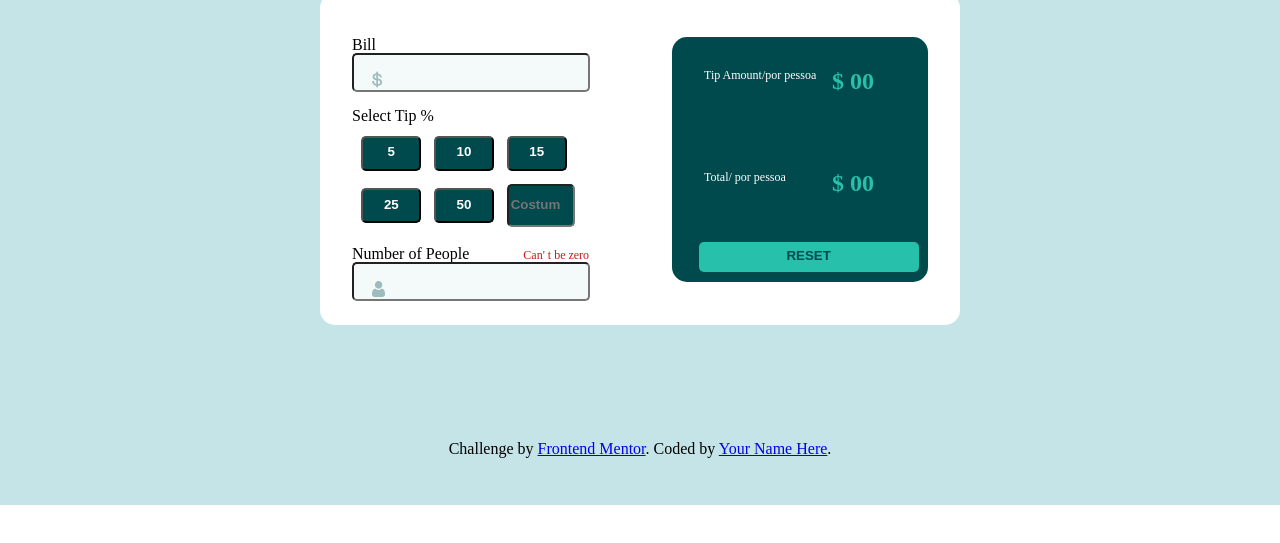
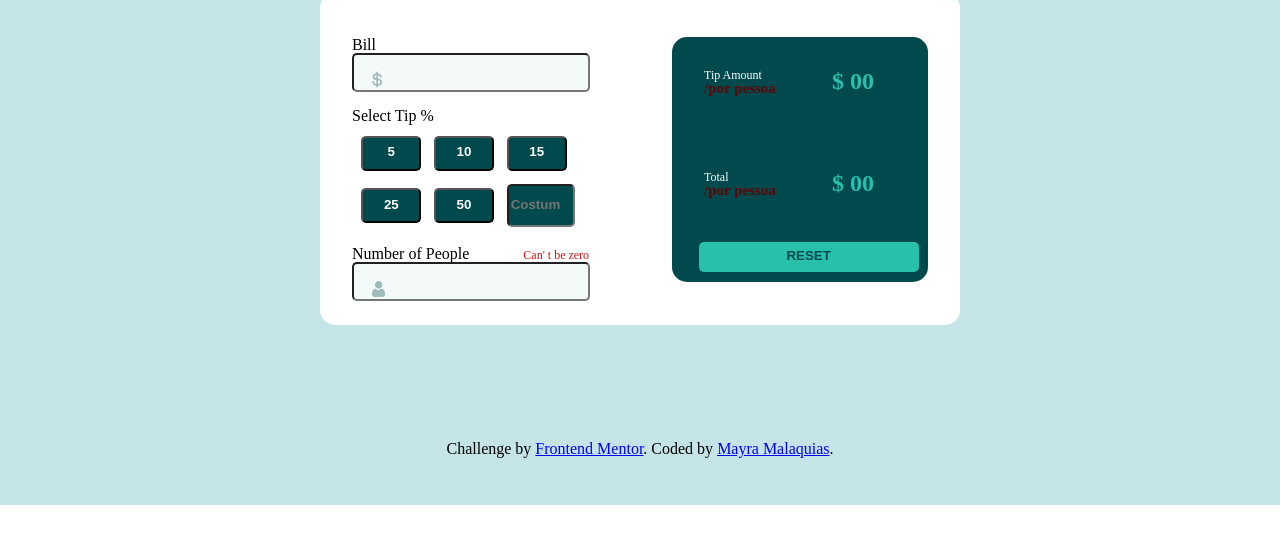
Before and after one commit to Mayramv/Calculadora_De_Gorjetas, a plain HTML site: page index.html in a window 1280 px wide. Shown: the part 189-732 px from the top of the page. Drawn offline with Linux system fonts and the light colour scheme.

```diff
--- a/css/style_main.css
+++ b/css/style_main.css
@@ -108,6 +108,7 @@
 .valores{
     display: flex;
     flex-direction: row;
+
     width:100%;
     height: 100PX;
     padding-top: 2em;
@@ -122,10 +123,16 @@
 }
 .valores_numero{
     color:hsl(172, 67%, 45%);
+
     font-weight: bolder;
     font-size: 24px;
 }
+.red{
+    color: rgb(100, 4, 4);
+    font-size: 15px;
+    font-weight: bold
 
+}
 .reset{
     width: 100%;
     height: 40PX;
--- a/index.html
+++ b/index.html
@@ -40,18 +40,19 @@
      </div>
      <div class="valor">
       <div  class ="valores" >
-         <h3 class="valores_letras">Tip Amount/por pessoa  </h3>
+         <h3 class="valores_letras">Tip Amount<br><span class="red">/por pessoa</span></h3>
          <h3 class="valores_numero" id="resultado_pessoa"> $ 00 </h3 >
 
 
       </div >
       <div  class ="valores">
-          <h3 class="valores_letras"> Total/ por pessoa  </h3>
-          <h3  class="valores_numero" id="resultado_total" > $ 00 </h3>
+          <h3 class="valores_letras"> Total <br> <span class="red">/por pessoa</span></h3>
+           <h3  class="valores_numero" id="resultado_total" > $ 00 </h3>
+
 
       </div >
       <div class="reset">
-        <input type="button" value="RESET" class="botao_reset">
+        <input type="button" value="RESET" class="botao_reset" onclick="window.location.reload()">
       </div>
      </div>
 
@@ -61,7 +62,7 @@
   <footer class="footer">
     <div class="attribution">
       Challenge by <a href="https://www.frontendmentor.io?ref=challenge" target="_blank">Frontend Mentor</a>.
-      Coded by <a href="#">Your Name Here</a>.
+      Coded by <a href="#">Mayra Malaquias</a>.
     </div>
   </footer>
   <script src="script.js"></script>
```
